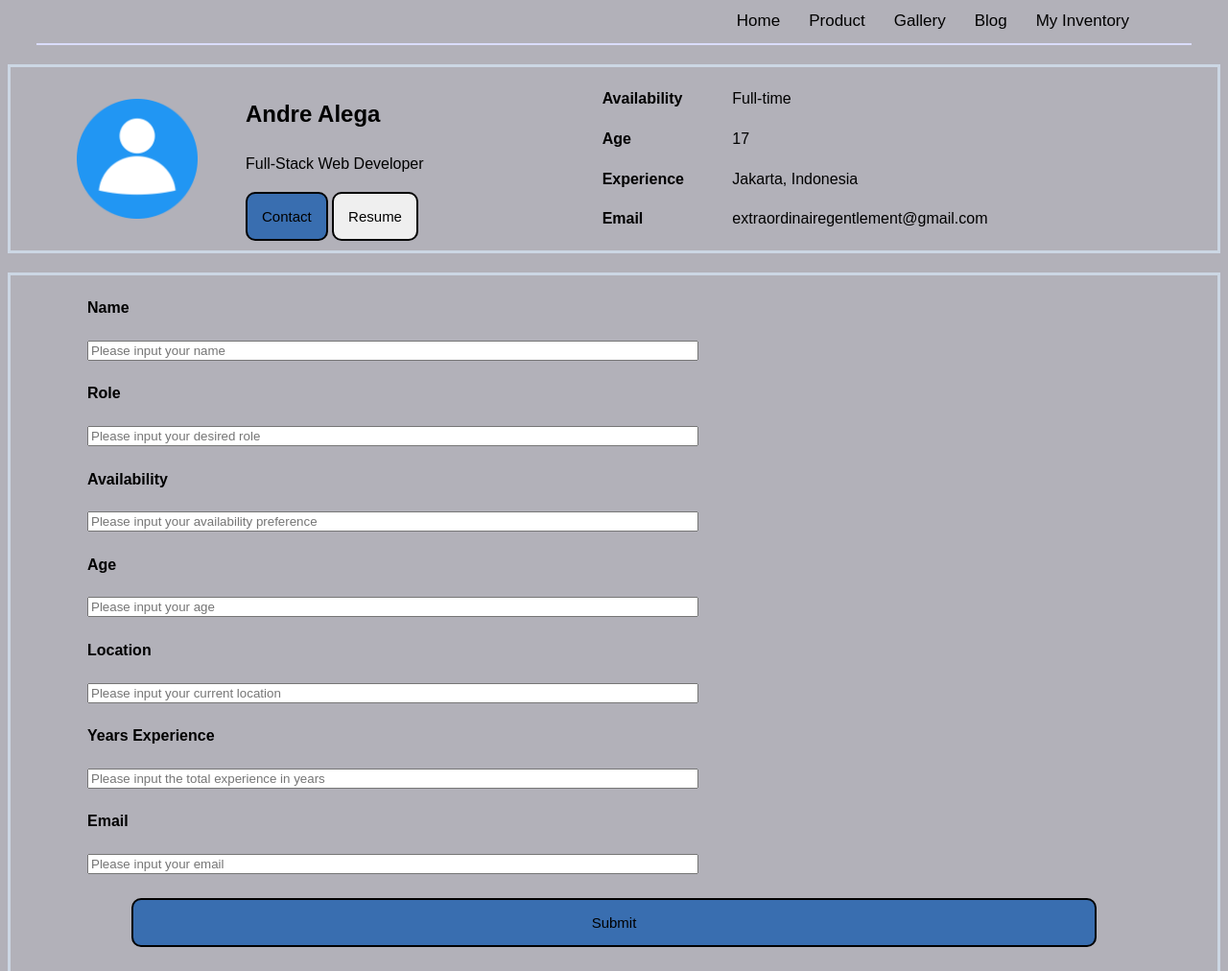
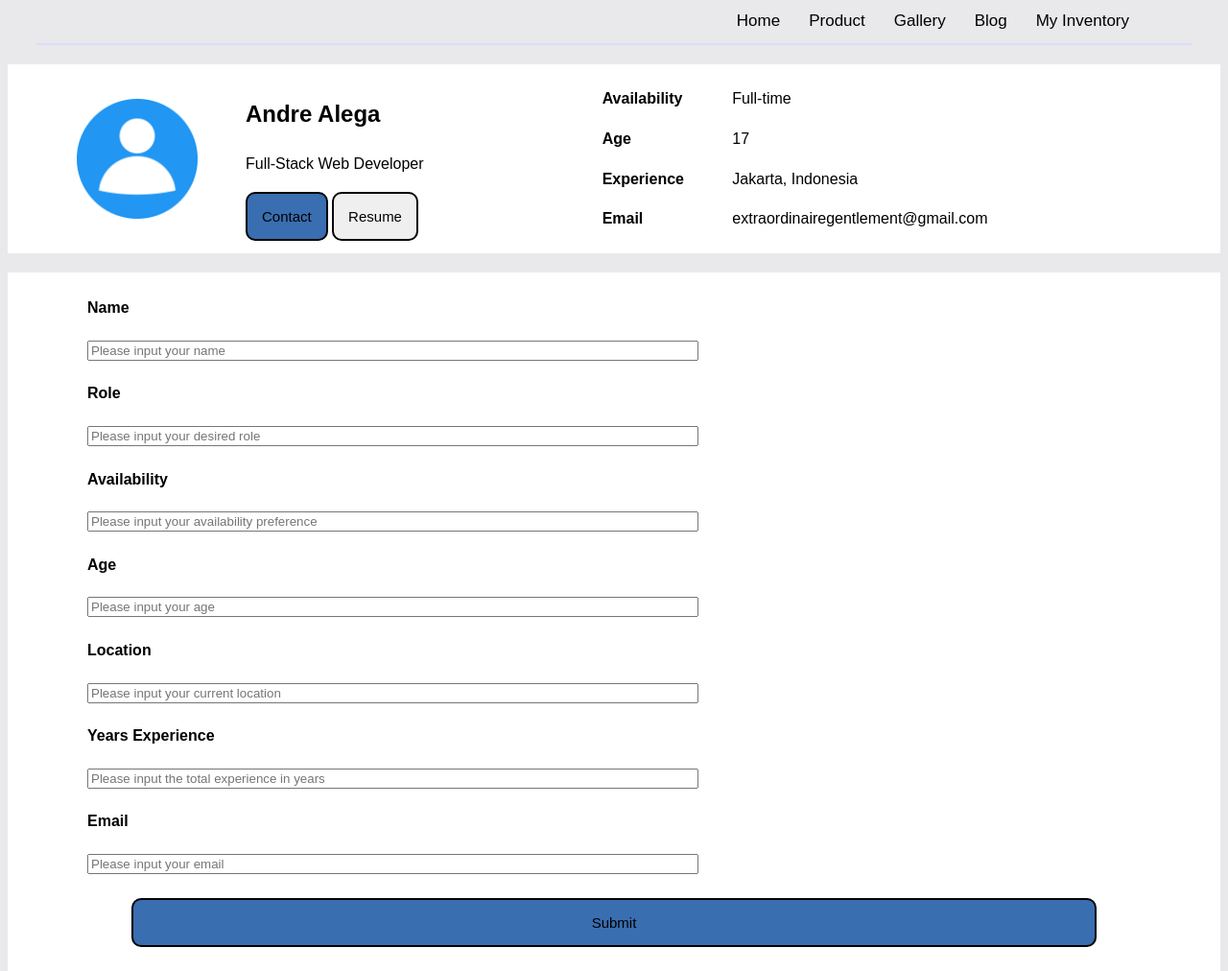
Before and after one commit to KevinNaufal93/html-landing-page, a plain HTML site: page index.html in a window 1280 px wide. Shown: the top 1012 px of the page at 96% size. Drawn offline with Linux system fonts and the light colour scheme.

Commit message:
pp-revised-2/done
-change bg color

```diff
--- a/index.css
+++ b/index.css
@@ -1,5 +1,5 @@
 body {
-    background-color: #B2B1B9;
+    background-color: #e9e8eb;
     margin: 4 0 0 0;
     height: 100vh;
     font-family: Arial, Helvetica, sans-serif;
@@ -41,7 +41,8 @@ hr {
 /* Bio Header */
 
 .bio-header {
-    border:#ccd7e4;
+    background-color: white;
+    border:white;
     border-style: solid;
     margin-top: 20px;
     margin-bottom: 20px;
@@ -93,7 +94,8 @@ hr {
 /* Form */
 
 .form {
-    border:#ccd7e4;
+    background-color: white;
+    border:white;
     border-style: solid;
     display: flex;
     flex-direction: column;
```
